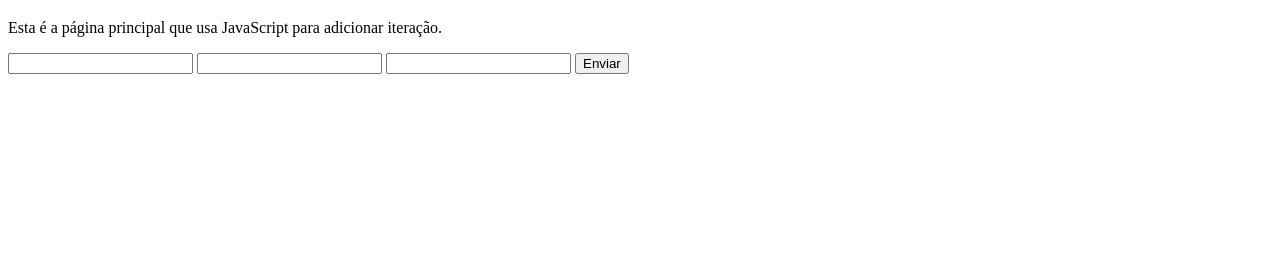
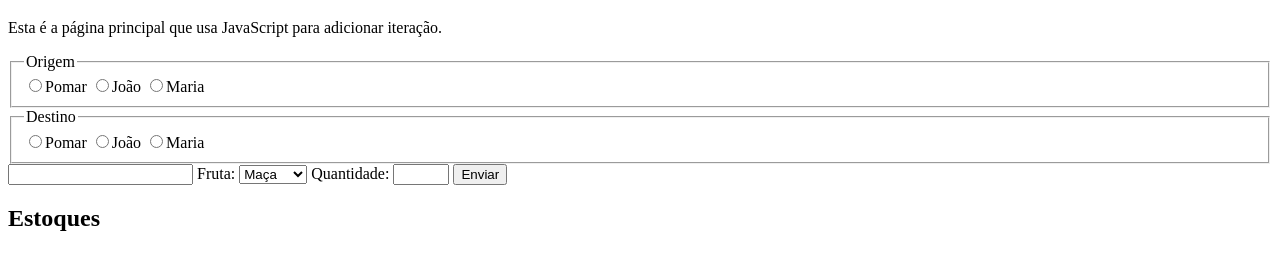
Before and after one commit to ufjf-dcc202/ufjf-dcc202-2023-3-a-atv12-vitors-reis, a website: page index.html in a window 1280 px wide. Shown: the part 61-330 px from the top of the page. Drawn offline with Linux system fonts and the light colour scheme.

Commit message:
atualizações

```diff
--- a/index.html
+++ b/index.html
@@ -12,11 +12,44 @@
         <p>Esta é a página principal que usa JavaScript para adicionar iteração.</p>
         <section>
         <form name ="entrada">
-            <input />
-            <input name = "fruta">
-            <input name = "quantidade">
+            <fieldset>
+                <legend>Origem</legend>
+            <label><input type="radio" name = "origem"
+            value="pomar"/>Pomar</label>
+            <label><input type="radio" name = "origem"
+            value="joao"/>João</label>
+            <label><input type="radio" name = "origem"
+                value="maria"/>Maria</label>
+            </fieldset>
+            <fieldset>
+                <legend>Destino</legend>
+            <label><input type="radio" name = "origem"
+            value="pomar"/>Pomar</label>
+            <label><input type="radio" name = "origem"
+            value="joao"/>João</label>
+            <label><input type="radio" name = "origem"
+                value="maria"/>Maria</label>
+
+
+            </fieldset>
+
+            <input name = "fruta"/>
+                <label for="ifruta">Fruta:</label>
+                <select id="ifruta" name="fruta">
+                    <option value="maca">Maça</option>
+                    <option value="pera">Pera</option>
+                    <option value="banana">Banana</option>
+                    <option value="uva">Uva</option>
+                </select>
+                <label id="iqtd">Quantidade:</label>
+
+            <input type="number" name = "quantidade"
+                min="0" max="12" step="1">
             <button type = "submit">Enviar</button>
         </form>
+        </section>
+        <section>
+            <h2>Estoques</h2>
         </section>
     </main>
 
--- a/main.js
+++ b/main.js
@@ -1,10 +1,15 @@
 
 document.entrada.addEventListener('submit', leFormulario);
+
+const olJoao = document.querySelector('#olJoao');
+const olMaria = document.querySelector("#olMaria")
 function leFormulario(event) {
 
     event.preventDefault();
+
     const fruta = document.entrada.fruta.value;
     const quantidade = document.entrada.quantidade.value;
 
     console.log('fruta: ${fruta} qtd: ${quantidade}');
+    event.submit();
 }
```
